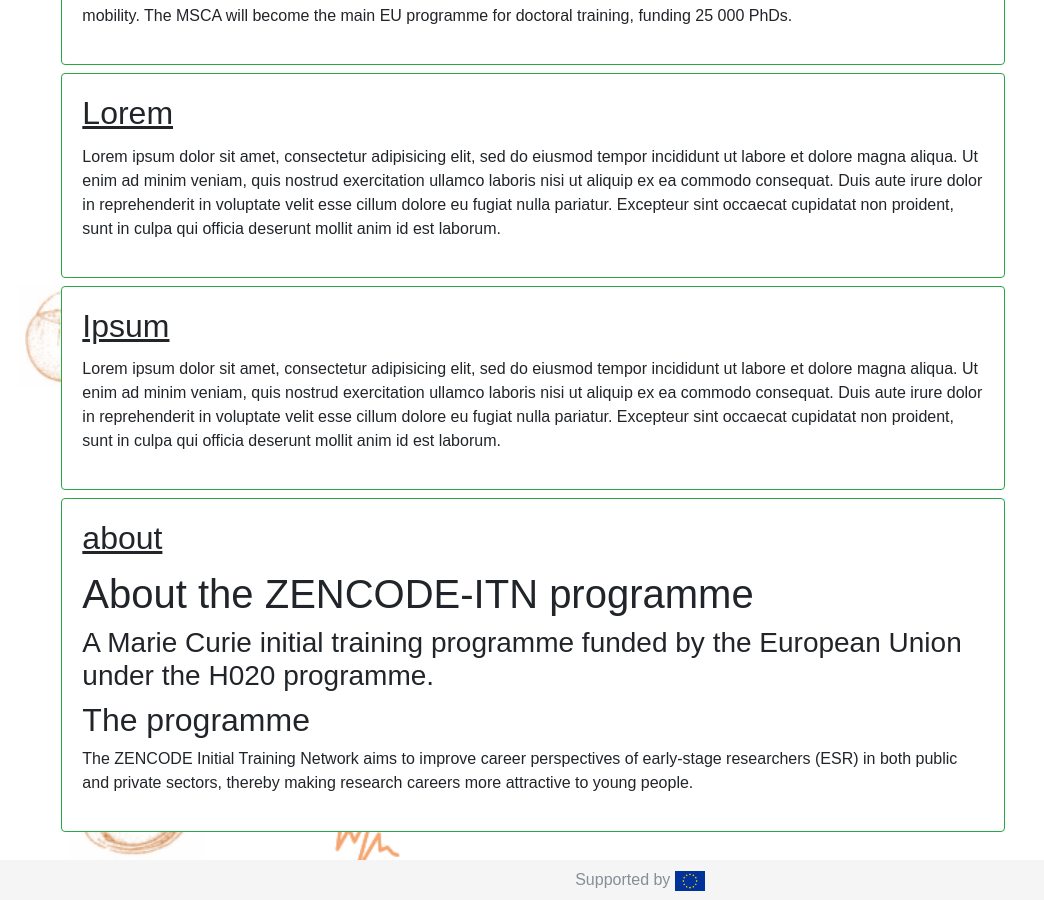
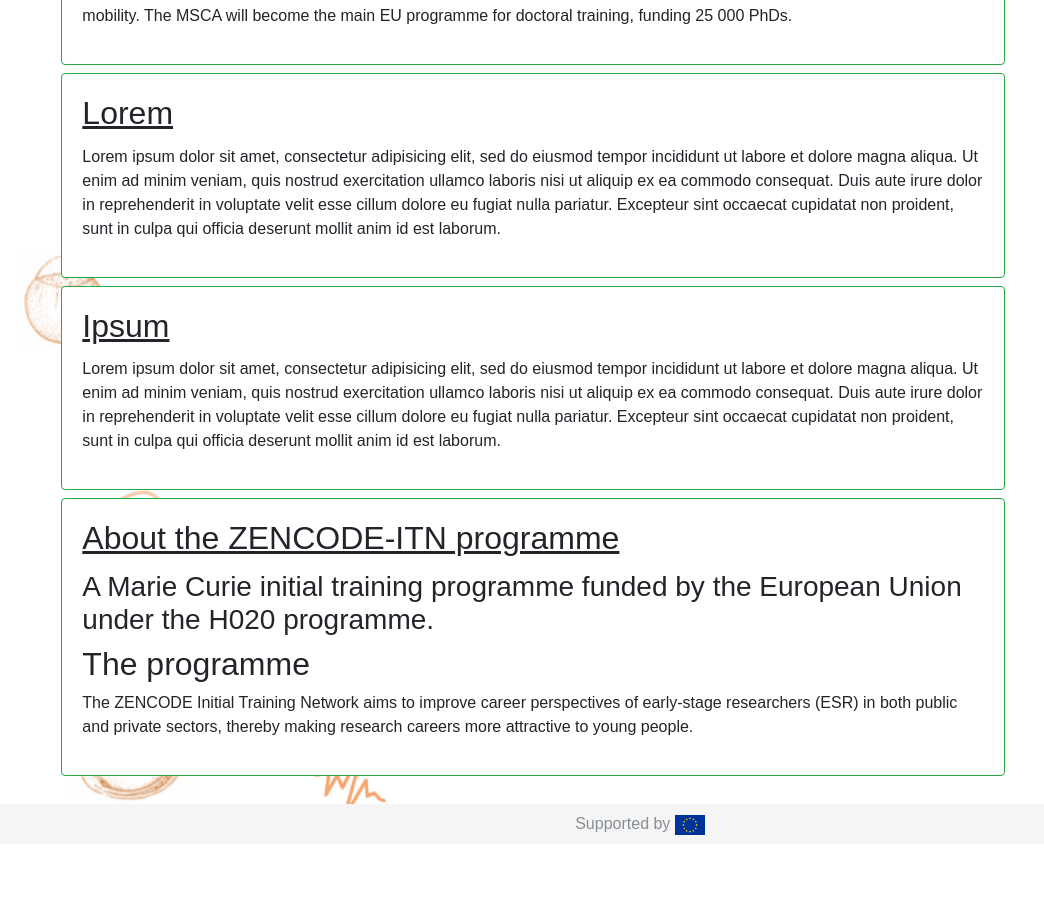
Before and after one commit to zencode-itn/zencode-itn.github.io, a Jekyll site: the page built from index.html, in a window 1280 px wide and 900 px high, scrolled down 755 px. Shown: the whole window, without its empty margins (0-1044 px from the left). Built offline with Jekyll 4.4.1, drawn with Linux system fonts in a browser that asks for light colours; nearby versions of some CDN libraries; a script that is not in the unit is left out; comment, search, counter and statistics services are not loaded; after the commit the page ends 1599 px from its top, so only the background shows below that.

Commit message:
updated about page

```diff
--- a/_layouts/post.html
+++ b/_layouts/post.html
@@ -1,7 +1,8 @@
 ---
 layout: default
 ---
-
+<div class="text-container">
  <h1>{{ page.title }}</h1>
 
  {{ content }}
+</div>
--- a/_posts/2017-12-12-about.md
+++ b/_posts/2017-12-12-about.md
@@ -1,9 +1,8 @@
 ---
-layout: default
-title: about
+layout: post
+title: About the ZENCODE-ITN programme
 permalink: /about
 ---
-# About the ZENCODE-ITN programme
 ### A Marie Curie initial training programme funded by the European Union under the H020 programme.
 ## The programme
 The ZENCODE Initial Training Network aims to improve career perspectives of early-stage researchers (ESR) in both public and private sectors, thereby making research careers more attractive to young people.
```
